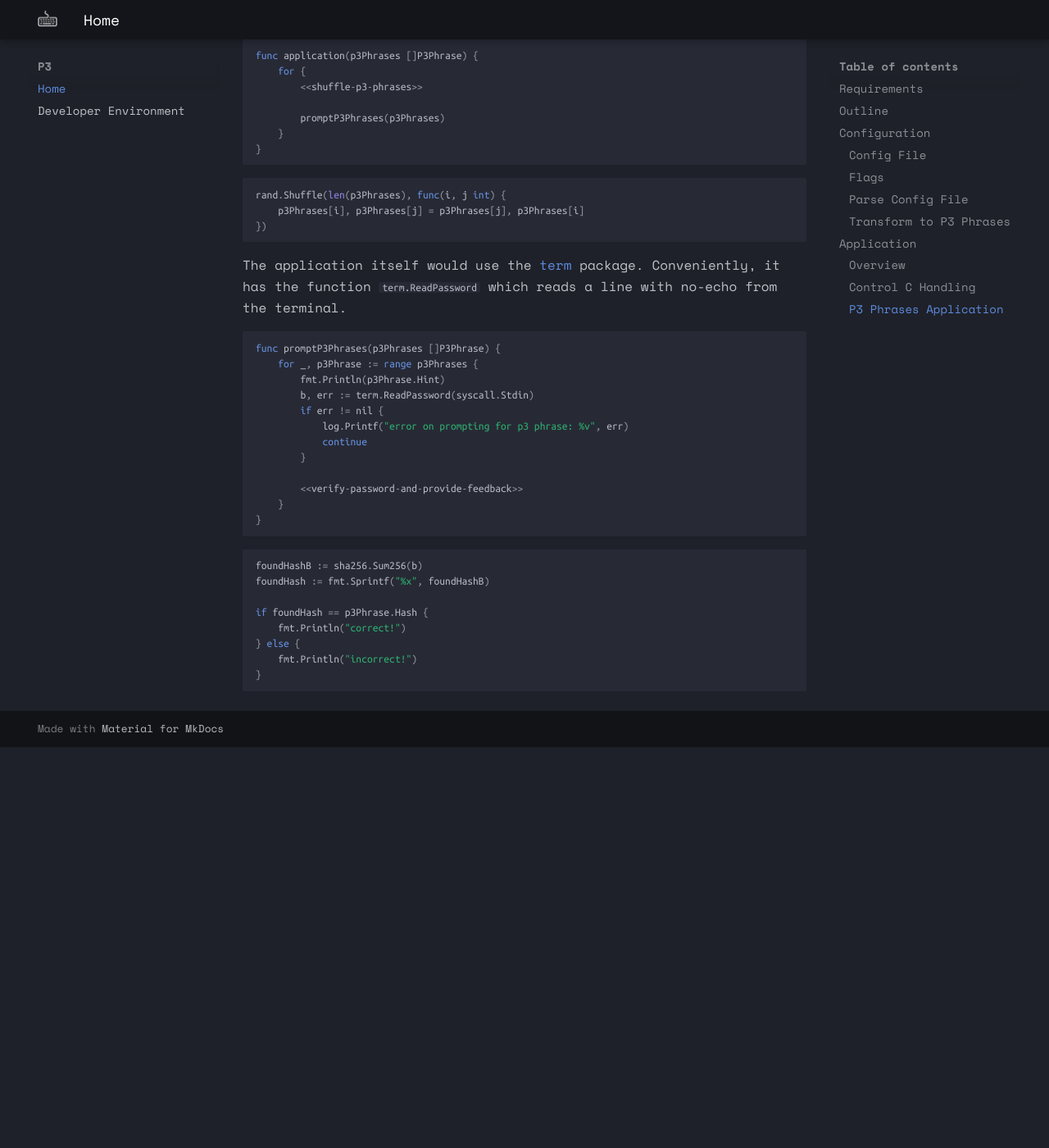
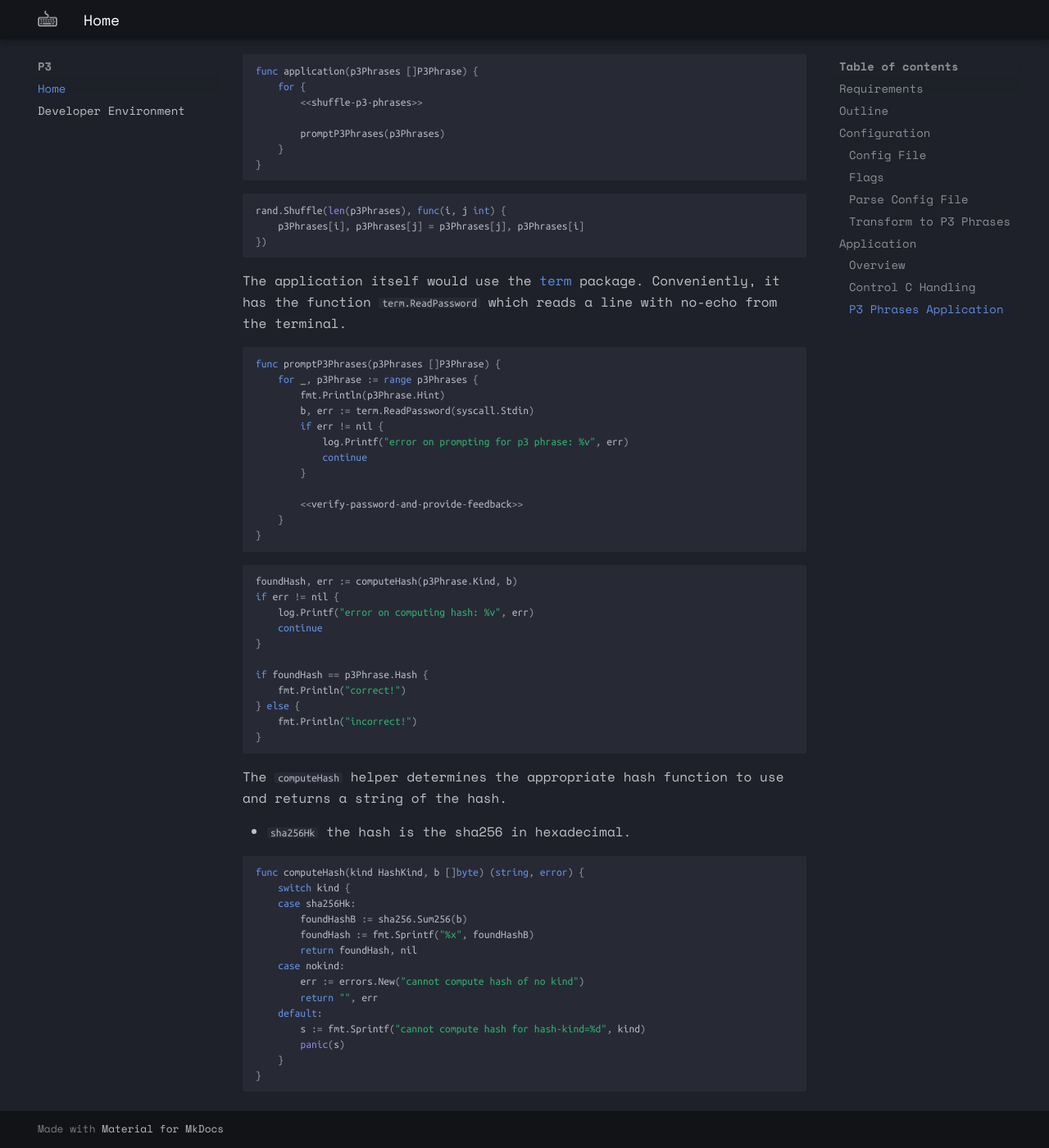
Before and after one commit to SanferDsouza/p3, an MkDocs documentation site: the page built from docs/index.md, in a window 1280 px wide and 1400 px high, scrolled down 6321 px. Shown: the whole window at 82% size. Built offline with MkDocs 1.6.1 and Material for MkDocs 9.7.7, drawn with Linux system fonts in a browser that asks for light colours; before the commit the page ends 7232 px from its top, so only the background shows below that.

Commit message:
fix: compute hash determined by HashKind

````diff
--- a/docs/index.md
+++ b/docs/index.md
@@ -42,6 +42,7 @@ package main
 
 import (
 	"crypto/sha256"
+	"errors"
 	"flag"
 	"fmt"
 	"log"
@@ -367,8 +368,11 @@ func promptP3Phrases(p3Phrases []P3Phrase) {
 ```
 
 ```{.go #verify-password-and-provide-feedback}
-foundHashB := sha256.Sum256(b)
-foundHash := fmt.Sprintf("%x", foundHashB)
+foundHash, err := computeHash(p3Phrase.Kind, b)
+if err != nil {
+	log.Printf("error on computing hash: %v", err)
+	continue
+}
 
 if foundHash == p3Phrase.Hash {
 	fmt.Println("correct!")
@@ -376,3 +380,26 @@ if foundHash == p3Phrase.Hash {
 	fmt.Println("incorrect!")
 }
 ```
+
+The `computeHash` helper determines the appropriate hash function to use
+and returns a string of the hash.
+
+- `sha256Hk` the hash is the sha256 in hexadecimal.
+
+```{.go #helpers}
+func computeHash(kind HashKind, b []byte) (string, error) {
+	switch kind {
+	case sha256Hk:
+		foundHashB := sha256.Sum256(b)
+		foundHash := fmt.Sprintf("%x", foundHashB)
+		return foundHash, nil
+	case nokind:
+		err := errors.New("cannot compute hash of no kind")
+		return "", err
+	default:
+		s := fmt.Sprintf("cannot compute hash for hash-kind=%d", kind)
+		panic(s)
+	}
+}
+
+```
````
Also changed, not shown: 1 other file.
